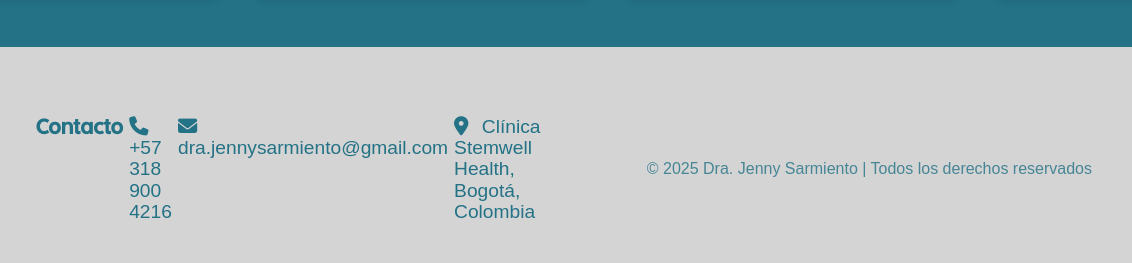
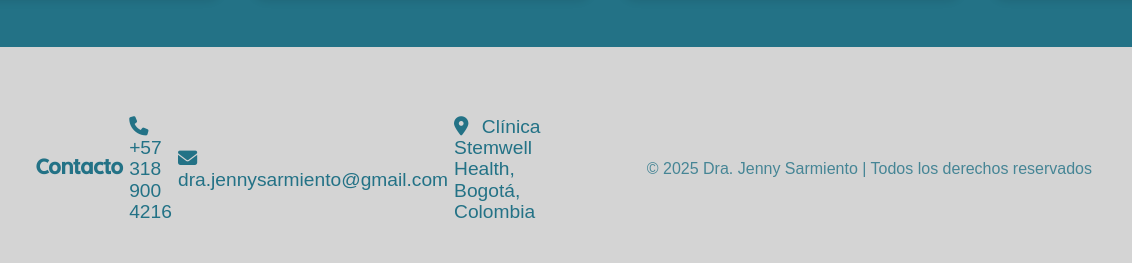
Before and after one commit to Yasmin-Leon/Dra-Jenny-Sarmiento, a plain HTML site: page index.html in a window 1280 px wide. Shown: the part 2158-2421 px from the top of the page, 148-1280 px from the left. Drawn offline with Linux system fonts and the light colour scheme.

Commit message:
Update style.css
Signed-off-by: Yasmin-Leon <yleon82@uan.edu.co>

```diff
--- a/style.css
+++ b/style.css
@@ -544,8 +544,8 @@ footer {
 
 .footer-info {
   display: flex;
-  flex-direction: left;
-  align-items: left;
+  flex-direction: center;
+  align-items: center;
   gap: 6px;
   font-size: 1.2rem;
   flex: 1;
```
